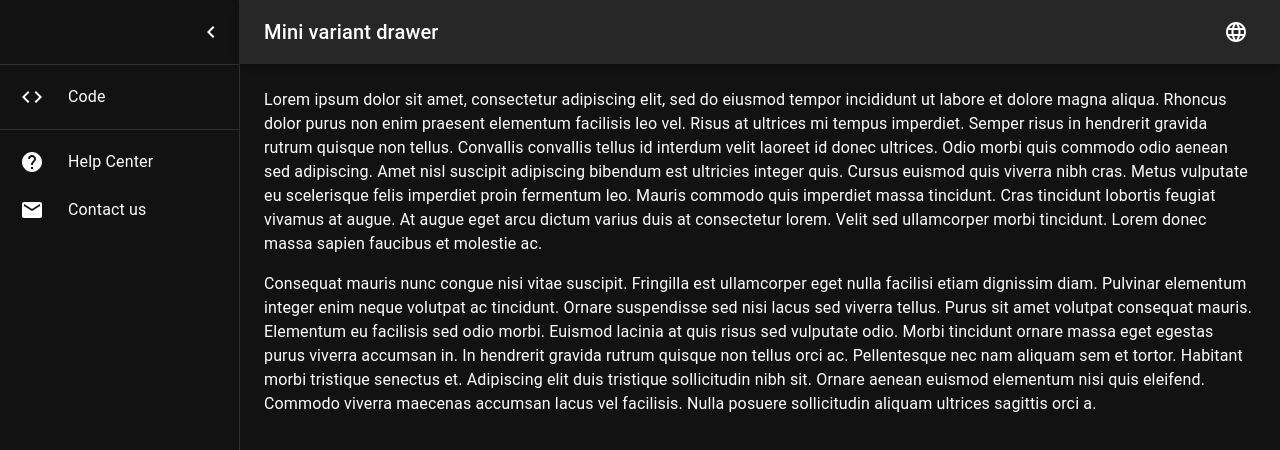
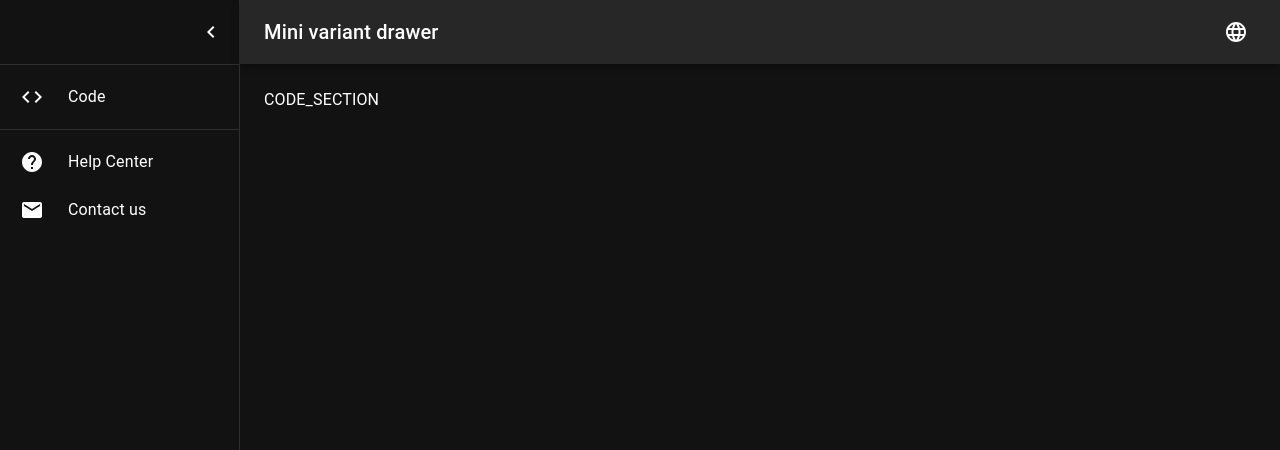
Before and after one commit to EdsonEddy/edsimcheckerweb, a React (Create React App) app: page / in a window 1280 px wide. Both pictures are taken after a click on the button 32 px from the left and 32 px from the top of the page. Shown: the top 450 px of the page. Built offline with nearby package versions, Linux system fonts and the light colour scheme.

Commit message:
Added actions in the buttons of the sidebar menu.

```diff
--- a/src/components/ContentBox.js
+++ b/src/components/ContentBox.js
@@ -1,38 +1,15 @@
 import React from "react";
 import { Box, Typography } from "@mui/material";
 import { DrawerHeader } from "../utils/menu";
+import { useSelector } from "react-redux";
 
 const ContentBox = () => {
+  const actualContent = useSelector((state) => state.menu.actualContent);
   return (
     <Box component="main" sx={{ flexGrow: 1, p: 3 }}>
       <DrawerHeader />
       <Typography paragraph>
-        Lorem ipsum dolor sit amet, consectetur adipiscing elit, sed do eiusmod
-        tempor incididunt ut labore et dolore magna aliqua. Rhoncus dolor purus
-        non enim praesent elementum facilisis leo vel. Risus at ultrices mi
-        tempus imperdiet. Semper risus in hendrerit gravida rutrum quisque non
-        tellus. Convallis convallis tellus id interdum velit laoreet id donec
-        ultrices. Odio morbi quis commodo odio aenean sed adipiscing. Amet nisl
-        suscipit adipiscing bibendum est ultricies integer quis. Cursus euismod
-        quis viverra nibh cras. Metus vulputate eu scelerisque felis imperdiet
-        proin fermentum leo. Mauris commodo quis imperdiet massa tincidunt. Cras
-        tincidunt lobortis feugiat vivamus at augue. At augue eget arcu dictum
-        varius duis at consectetur lorem. Velit sed ullamcorper morbi tincidunt.
-        Lorem donec massa sapien faucibus et molestie ac.
-      </Typography>
-      <Typography paragraph>
-        Consequat mauris nunc congue nisi vitae suscipit. Fringilla est
-        ullamcorper eget nulla facilisi etiam dignissim diam. Pulvinar elementum
-        integer enim neque volutpat ac tincidunt. Ornare suspendisse sed nisi
-        lacus sed viverra tellus. Purus sit amet volutpat consequat mauris.
-        Elementum eu facilisis sed odio morbi. Euismod lacinia at quis risus sed
-        vulputate odio. Morbi tincidunt ornare massa eget egestas purus viverra
-        accumsan in. In hendrerit gravida rutrum quisque non tellus orci ac.
-        Pellentesque nec nam aliquam sem et tortor. Habitant morbi tristique
-        senectus et. Adipiscing elit duis tristique sollicitudin nibh sit.
-        Ornare aenean euismod elementum nisi quis eleifend. Commodo viverra
-        maecenas accumsan lacus vel facilisis. Nulla posuere sollicitudin
-        aliquam ultrices sagittis orci a.
+        {actualContent}
       </Typography>
     </Box>
   );
--- a/src/components/MenuAppBar.js
+++ b/src/components/MenuAppBar.js
@@ -1,6 +1,5 @@
 import * as React from "react";
-import Typography from "@mui/material/Typography";
-import IconButton from "@mui/material/IconButton";
+import { Typography, IconButton } from "@mui/material";
 import {
   Menu as MenuIcon,
   Language as LanguageIcon,
--- a/src/components/MenuDrawer.js
+++ b/src/components/MenuDrawer.js
@@ -23,7 +23,14 @@ import {
   DrawerHeader as CustomDrawerHeader,
 } from "../utils/menu";
 import { useDispatch, useSelector } from "react-redux";
-import { openSidebarMenu } from "../hooks/menuActions";
+import { changeActualContent, openSidebarMenu } from "../hooks/menuActions";
+
+import {
+  CODE_SECTION,
+  CONTACT_US_SECTION,
+  HELP_CENTER_SECTION,
+  sections,
+} from "../constants/menu";
 
 const MenuDrawer = () => {
   const theme = useTheme();
@@ -47,9 +54,44 @@ const MenuDrawer = () => {
       </CustomDrawerHeader>
       <Divider />
       <List>
-        {["Code"].map((text, index) => (
-          <ListItem key={text} disablePadding sx={{ display: "block" }}>
+        <ListItem key={sections.code} disablePadding sx={{ display: "block" }}>
           <ListItemButton
+            sx={{
+              minHeight: 48,
+              justifyContent: open ? "initial" : "center",
+              px: 2.5,
+            }}
+          >
+            <ListItemIcon
+              onClick={() => {
+                dispatch(changeActualContent(CODE_SECTION));
+              }}
+              sx={{
+                minWidth: 0,
+                mr: open ? 3 : "auto",
+                justifyContent: "center",
+              }}
+            >
+              <CodeIcon />
+            </ListItemIcon>
+            <ListItemText
+              primary={sections.code}
+              sx={{ opacity: open ? 1 : 0 }}
+            />
+          </ListItemButton>
+        </ListItem>
+      </List>
+      <Divider />
+      <List>
+        <ListItem
+          key={sections.helpCenter}
+          disablePadding
+          sx={{ display: "block" }}
+        >
+          <ListItemButton
+            onClick={() => {
+              dispatch(changeActualContent(HELP_CENTER_SECTION));
+            }}
             sx={{
               minHeight: 48,
               justifyContent: open ? "initial" : "center",
@@ -63,18 +105,23 @@ const MenuDrawer = () => {
                 justifyContent: "center",
               }}
             >
-                <CodeIcon />
+              <HelpIcon />
             </ListItemIcon>
-              <ListItemText primary={text} sx={{ opacity: open ? 1 : 0 }} />
+            <ListItemText
+              primary={sections.helpCenter}
+              sx={{ opacity: open ? 1 : 0 }}
+            />
           </ListItemButton>
         </ListItem>
-        ))}
-      </List>
-      <Divider />
-      <List>
-        {["Help Center", "Contact us"].map((text, index) => (
-          <ListItem key={text} disablePadding sx={{ display: "block" }}>
+        <ListItem
+          key={sections.contactUs}
+          disablePadding
+          sx={{ display: "block" }}
+        >
           <ListItemButton
+            onClick={() => {
+              dispatch(changeActualContent(CONTACT_US_SECTION));
+            }}
             sx={{
               minHeight: 48,
               justifyContent: open ? "initial" : "center",
@@ -88,12 +135,14 @@ const MenuDrawer = () => {
                 justifyContent: "center",
               }}
             >
-                {index % 2 === 0 ? <HelpIcon /> : <MailIcon />}
+              <MailIcon />
             </ListItemIcon>
-              <ListItemText primary={text} sx={{ opacity: open ? 1 : 0 }} />
+            <ListItemText
+              primary={sections.contactUs}
+              sx={{ opacity: open ? 1 : 0 }}
+            />
           </ListItemButton>
         </ListItem>
-        ))}
       </List>
     </CustomDrawer>
   );
--- a/src/constants/menu.js
+++ b/src/constants/menu.js
@@ -1 +1,10 @@
 export const drawerWidth = 240;
+export const CODE_SECTION = "CODE_SECTION";
+export const HELP_CENTER_SECTION = "HELP_CENTER_SECTION";
+export const CONTACT_US_SECTION = "CONTACT_US_SECTION";
+
+export const sections = {
+  code: "Code",
+  helpCenter: "Help Center",
+  contactUs: "Contact us",
+};
--- a/src/hooks/menuActionTypes.js
+++ b/src/hooks/menuActionTypes.js
@@ -1,2 +1,3 @@
 export const OPEN_SIDEBAR_MENU = "OPEN_SIDEBAR_MENU";
 export const OPEN_LANGUAGE_MENU = "OPEN_LANGUAGE_MENU";
+export const CHANGE_ACTUAL_CONTENT = "CHANGE_ACTUAL_CONTENT";
--- a/src/hooks/menuActions.js
+++ b/src/hooks/menuActions.js
@@ -1,9 +1,14 @@
-import { OPEN_SIDEBAR_MENU } from "./menuActionTypes";
-import { OPEN_LANGUAGE_MENU } from "./menuActionTypes";
+import { OPEN_SIDEBAR_MENU, OPEN_LANGUAGE_MENU, CHANGE_ACTUAL_CONTENT } from "./menuActionTypes";
 
 export const openSidebarMenu = () => ({
   type: OPEN_SIDEBAR_MENU,
 });
+
 export const openLanguageMenu = () => ({
   type: OPEN_LANGUAGE_MENU,
 });
+
+export const changeActualContent = (actualContent) => ({
+  type: CHANGE_ACTUAL_CONTENT,
+  content: actualContent,
+});
--- a/src/hooks/menuReducer.js
+++ b/src/hooks/menuReducer.js
@@ -1,9 +1,11 @@
-import { OPEN_SIDEBAR_MENU, OPEN_LANGUAGE_MENU } from "./menuActionTypes";
+import { CODE_SECTION } from "../constants/menu";
+import { OPEN_SIDEBAR_MENU, OPEN_LANGUAGE_MENU, CHANGE_ACTUAL_CONTENT } from "./menuActionTypes";
 
 const initialState = {
   menu: {
     isOpenSidebarMenu: false,
     isOpenLanguageMenu: false,
+    actualContent: CODE_SECTION,
   }
 };
 
@@ -25,6 +27,14 @@ const menuReducer = (state = initialState, action) => {
           isOpenLanguageMenu: !state.menu.isOpenLanguageMenu,
         }
       };
+    case CHANGE_ACTUAL_CONTENT:
+      return {
+        ...state,
+        menu: {
+          ...state.menu,
+          actualContent: action.content,
+        }
+      };
     default:
       return state;
   }
```
Lines whose indentation alone changed are shown as unchanged.
